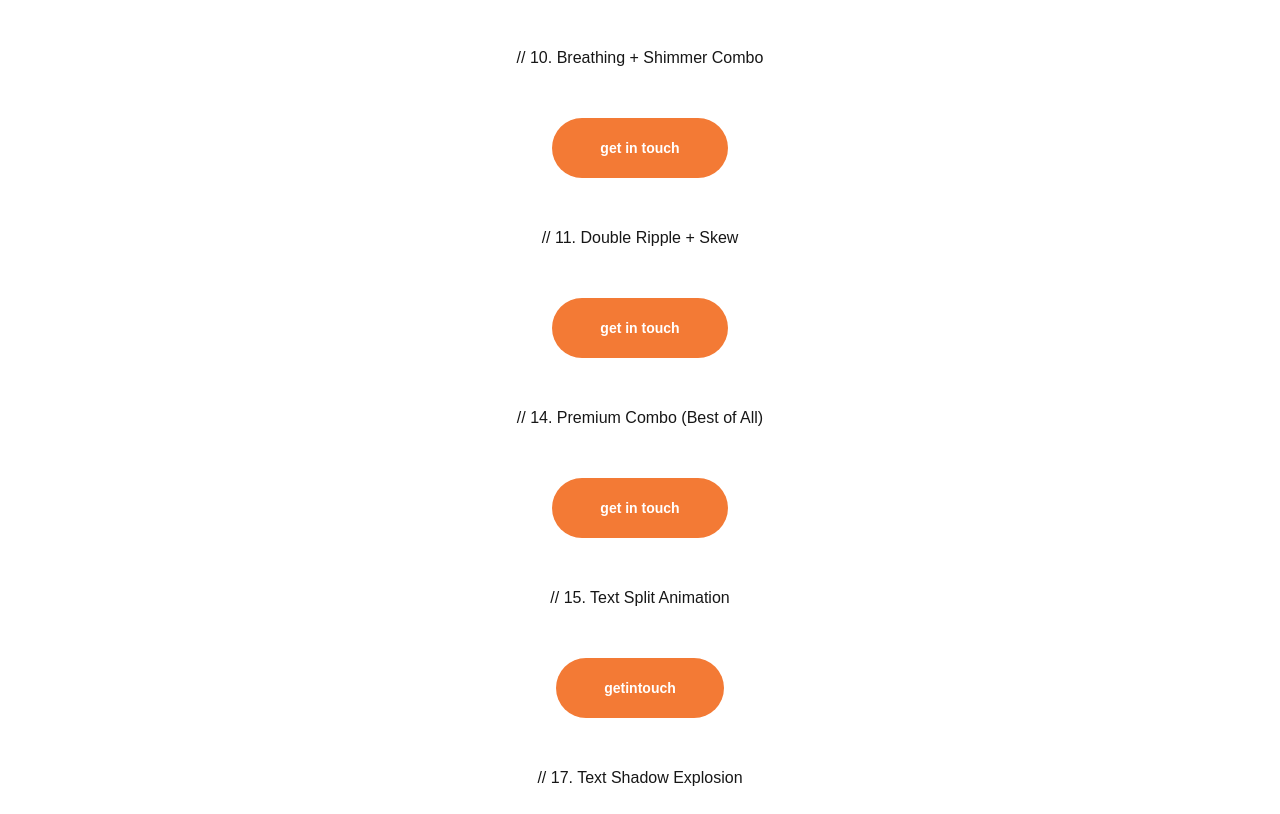
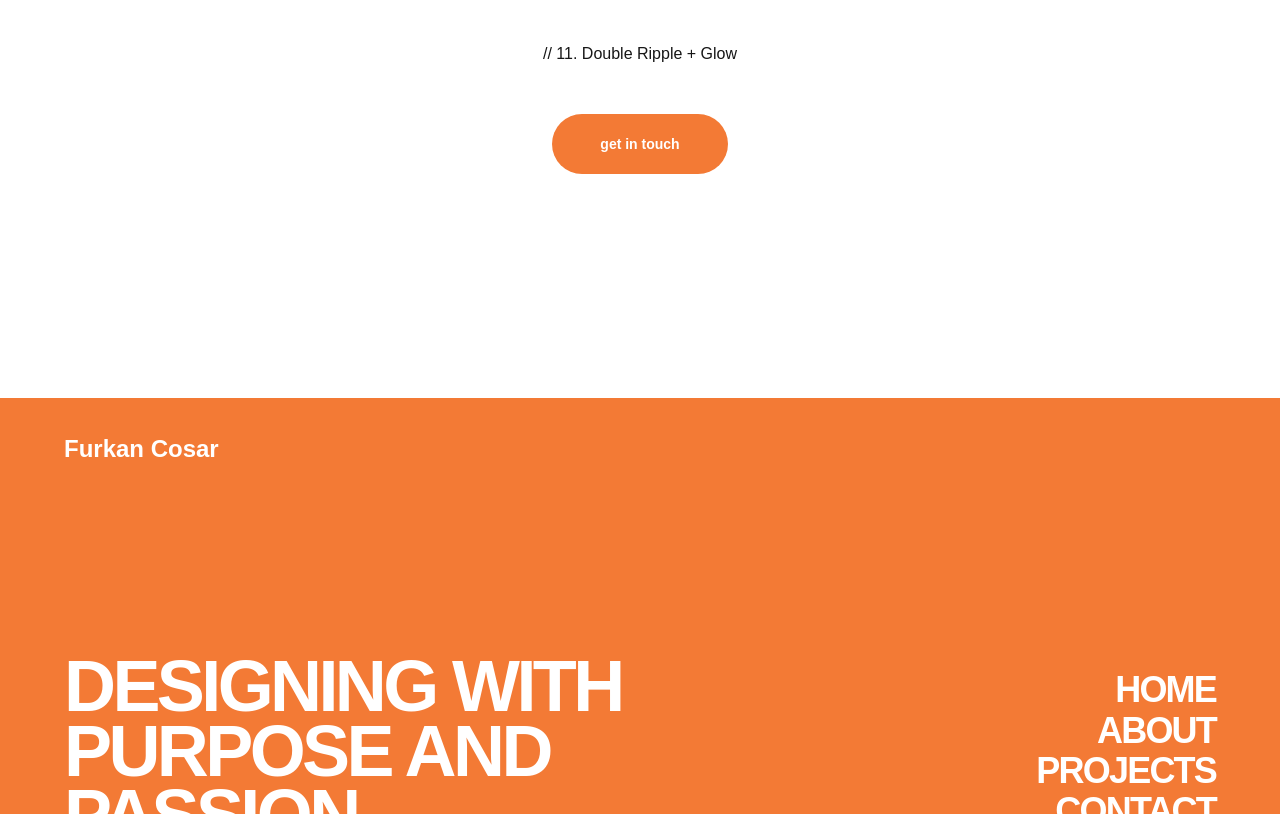
Before and after one commit to Luchhass/Portfolio-app, a Next.js app: page / in a window 1280 px wide. Shown: the part 4868-5682 px from the top of the page. Built offline with nearby package versions, Linux system fonts and the light colour scheme.

Commit message:
some buttons are deleted

```diff
--- a/src/components/ContactBanner.jsx
+++ b/src/components/ContactBanner.jsx
@@ -34,13 +34,6 @@ export default function ContactBanner() {
           to work
         </h1>
       </div>
-      // 00. Original
-      <Link
-        href="/contact"
-        className="bg-[#f37a35] px-12 py-5 text-sm font-semibold rounded-full text-white md:text-md"
-      >
-        get in touch
-      </Link>
       // 01. Ripple + Shimmer Combo
       <Link
         href="/contact"
@@ -55,34 +48,14 @@ export default function ContactBanner() {
           get in touch
         </span>
       </Link>
-      // 02. Triple Layer Animation
-      <Link
-        href="/contact"
-        className="relative overflow-hidden bg-[#f37a35] px-12 py-5 text-sm font-semibold rounded-full text-white md:text-md group transition-all duration-300 hover:bg-[#e06b2e] hover:shadow-[0_8px_25px_rgba(243,122,53,0.4)] hover:-translate-y-1 active:scale-95 active:translate-y-0"
-      >
-        <span className="absolute inset-0 bg-gradient-to-r from-[#ff6b35] to-[#f37a35] transform -translate-x-full group-hover:translate-x-0 transition-transform duration-500 ease-out rounded-full"></span>
-        <span className="absolute top-1/2 left-1/2 w-0 h-0 bg-white/20 rounded-full -translate-x-1/2 -translate-y-1/2 group-hover:w-full group-hover:h-full group-hover:scale-150 transition-all duration-600 ease-out"></span>
-        <span className="absolute inset-0 rounded-full border-2 border-white/30 opacity-0 group-hover:opacity-100 group-hover:rotate-180 transition-all duration-700 ease-out"></span>
-        <span className="relative z-10 transition-all duration-200 group-hover:scale-105 group-hover:tracking-wide">
-          get in touch
-        </span>
-      </Link>
-      // 03. Simple Ripple Wave
-      <Link
-        href="/contact"
-        className="relative overflow-hidden bg-[#f37a35] px-12 py-5 text-sm font-semibold rounded-full text-white md:text-md group transition-all duration-300 active:scale-95"
-      >
-        <span className="absolute inset-0 bg-white/20 scale-0 group-hover:scale-100 rounded-full transition-transform duration-500 origin-center"></span>
-        <span className="relative z-10">get in touch</span>
-      </Link>
-      // 04. Pure Glow Effect
+      // 02. Pure Glow Effect
       <Link
         href="/contact"
         className="bg-[#f37a35] px-12 py-5 text-sm font-semibold rounded-full text-white md:text-md transition-all duration-300 hover:shadow-[0_0_30px_rgba(243,122,53,0.6)] hover:scale-105 active:scale-95"
       >
         get in touch
       </Link>
-      // 05. Shimmer Sweep Only
+      // 03. Shimmer Sweep Only
       <Link
         href="/contact"
         className="relative overflow-hidden bg-[#f37a35] px-12 py-5 text-sm font-semibold rounded-full text-white md:text-md group transition-all duration-300 hover:scale-105 active:scale-95"
@@ -90,7 +63,7 @@ export default function ContactBanner() {
         <span className="absolute inset-0 bg-gradient-to-r from-transparent via-white/30 to-transparent -skew-x-12 -translate-x-full group-hover:translate-x-full transition-transform duration-700"></span>
         <span className="relative z-10">get in touch</span>
       </Link>
-      // 06. Multi-Layer Ripple
+      // 04. Multi-Layer Ripple
       <Link
         href="/contact"
         className="relative overflow-hidden bg-[#f37a35] px-12 py-5 text-sm font-semibold rounded-full text-white md:text-md group transition-all duration-300 hover:scale-105 hover:shadow-lg active:scale-95"
@@ -101,50 +74,7 @@ export default function ContactBanner() {
           get in touch
         </span>
       </Link>
-      // 07. Layered Ripple + Text Wave
-      <Link
-        href="/contact"
-        className="relative overflow-hidden bg-[#f37a35] px-12 py-5 text-sm font-semibold rounded-full text-white md:text-md group transition-all duration-300 hover:scale-105 active:scale-95"
-      >
-        <span className="absolute top-1/2 left-1/2 w-0 h-0 bg-white/15 rounded-full -translate-x-1/2 -translate-y-1/2 group-hover:w-full group-hover:h-full group-hover:scale-150 transition-all duration-500"></span>
-        <span className="relative z-10 group-hover:scale-105 group-hover:tracking-wider transition-all duration-300">
-          get in touch
-        </span>
-      </Link>
-      // 08. Border Pulse + Content Shift
-      <Link
-        href="/contact"
-        className="relative bg-[#f37a35] px-12 py-5 text-sm font-semibold rounded-full text-white md:text-md group transition-all duration-300 hover:scale-105 hover:shadow-lg active:scale-95 border-2 border-transparent hover:border-white/30"
-      >
-        <span className="relative z-10 group-hover:scale-110 group-hover:font-bold transition-all duration-200">
-          get in touch
-        </span>
-      </Link>
-      // 09. Multi-Shadow + Scale
-      <Link
-        href="/contact"
-        className="bg-[#f37a35] px-12 py-5 text-sm font-semibold rounded-full text-white md:text-md transition-all duration-300 hover:scale-105 hover:shadow-[0_5px_15px_rgba(243,122,53,0.3),0_10px_30px_rgba(243,122,53,0.2)] active:scale-95"
-      >
-        get in touch
-      </Link>
-      // 10. Breathing + Shimmer Combo
-      <Link
-        href="/contact"
-        className="relative overflow-hidden bg-[#f37a35] px-12 py-5 text-sm font-semibold rounded-full text-white md:text-md group transition-all duration-300 hover:animate-pulse hover:scale-105 active:scale-95"
-      >
-        <span className="absolute inset-0 bg-gradient-to-r from-transparent via-white/30 to-transparent -translate-x-full group-hover:translate-x-full transition-transform duration-800"></span>
-        <span className="relative z-10">get in touch</span>
-      </Link>
-      // 11. Double Ripple + Skew
-      <Link
-        href="/contact"
-        className="relative overflow-hidden bg-[#f37a35] px-12 py-5 text-sm font-semibold rounded-full text-white md:text-md group transition-all duration-300 hover:scale-105 hover:-skew-x-3 hover:shadow-lg active:scale-95 active:skew-x-0"
-      >
-        <span className="absolute inset-0 bg-white/20 scale-0 group-hover:scale-100 rounded-full transition-transform duration-300 origin-center"></span>
-        <span className="absolute inset-0 bg-white/10 scale-0 group-hover:scale-125 rounded-full transition-transform duration-500 delay-150 origin-center"></span>
-        <span className="relative z-10">get in touch</span>
-      </Link>
-      // 14. Premium Combo (Best of All)
+      // 05. Premium Combo (Best of All)
       <Link
         href="/contact"
         className="relative overflow-hidden bg-[#f37a35] px-12 py-5 text-sm font-semibold rounded-full text-white md:text-md group transition-all duration-300 hover:scale-105 hover:shadow-[0_8px_25px_rgba(243,122,53,0.4)] hover:-translate-y-1 active:scale-95 active:translate-y-0"
@@ -156,93 +86,7 @@ export default function ContactBanner() {
           get in touch
         </span>
       </Link>
-      // 15. Text Split Animation
-      <Link
-        href="/contact"
-        className="bg-[#f37a35] px-12 py-5 text-sm font-semibold rounded-full text-white md:text-md group transition-all duration-300 hover:scale-105 active:scale-95"
-      >
-        <span
-          className="inline-block group-hover:animate-bounce"
-          style={{ animationDelay: "0ms" }}
-        >
-          g
-        </span>
-        <span
-          className="inline-block group-hover:animate-bounce"
-          style={{ animationDelay: "100ms" }}
-        >
-          e
-        </span>
-        <span
-          className="inline-block group-hover:animate-bounce"
-          style={{ animationDelay: "200ms" }}
-        >
-          t
-        </span>
-        <span
-          className="inline-block group-hover:animate-bounce"
-          style={{ animationDelay: "100ms" }}
-        >
-          {" "}
-        </span>
-        <span
-          className="inline-block group-hover:animate-bounce"
-          style={{ animationDelay: "300ms" }}
-        >
-          i
-        </span>
-        <span
-          className="inline-block group-hover:animate-bounce"
-          style={{ animationDelay: "400ms" }}
-        >
-          n
-        </span>
-        <span
-          className="inline-block group-hover:animate-bounce"
-          style={{ animationDelay: "200ms" }}
-        >
-          {" "}
-        </span>
-        <span
-          className="inline-block group-hover:animate-bounce"
-          style={{ animationDelay: "500ms" }}
-        >
-          t
-        </span>
-        <span
-          className="inline-block group-hover:animate-bounce"
-          style={{ animationDelay: "600ms" }}
-        >
-          o
-        </span>
-        <span
-          className="inline-block group-hover:animate-bounce"
-          style={{ animationDelay: "400ms" }}
-        >
-          u
-        </span>
-        <span
-          className="inline-block group-hover:animate-bounce"
-          style={{ animationDelay: "700ms" }}
-        >
-          c
-        </span>
-        <span
-          className="inline-block group-hover:animate-bounce"
-          style={{ animationDelay: "800ms" }}
-        >
-          h
-        </span>
-      </Link>
-      // 17. Text Shadow Explosion
-      <Link
-        href="/contact"
-        className="bg-[#f37a35] px-12 py-5 text-sm font-semibold rounded-full text-white md:text-md transition-all duration-300 hover:scale-105 active:scale-95 hover:text-shadow-[2px_2px_8px_rgba(0,0,0,0.5)]"
-        style={{ "--tw-text-shadow": "2px 2px 8px rgba(0,0,0,0.5)" }}
-      >
-        get in touch
-      </Link>
-      // 26. Text Slide Up/Down
+      // 06. Text Slide Up/Down
       <Link
         href="/contact"
         className="relative overflow-hidden bg-[#f37a35] px-12 py-5 text-sm font-semibold rounded-full text-white md:text-md group transition-all duration-300 hover:scale-105 active:scale-95"
@@ -254,129 +98,7 @@ export default function ContactBanner() {
           contact us!
         </span>
       </Link>
-      // 28. Text Rotation
-      <Link
-        href="/contact"
-        className="bg-[#f37a35] px-12 py-5 text-sm font-semibold rounded-full text-white md:text-md group transition-all duration-300 hover:scale-105 active:scale-95"
-      >
-        <span className="inline-block group-hover:rotate-12 transition-transform duration-300">
-          get in touch
-        </span>
-      </Link>
-      // 31. Text Spacing Extreme
-      <Link
-        href="/contact"
-        className="bg-[#f37a35] px-12 py-5 text-sm font-semibold rounded-full text-white md:text-md transition-all duration-500 hover:tracking-[0.5em] hover:scale-105 active:scale-95"
-      >
-        get in touch
-      </Link>
-      // 40. Text Vertical Align
-      <Link
-        href="/contact"
-        className="bg-[#f37a35] px-12 py-5 text-sm font-semibold rounded-full text-white md:text-md group transition-all duration-300 hover:scale-105 active:scale-95"
-      >
-        <span className="inline-block group-hover:-translate-y-1 transition-transform duration-200">
-          get
-        </span>
-        <span className="inline-block"> in </span>
-        <span className="inline-block group-hover:translate-y-1 transition-transform duration-200">
-          touch
-        </span>
-      </Link>
-      // 45. Text Flip Animation
-      <Link
-        href="/contact"
-        className="bg-[#f37a35] px-12 py-5 text-sm font-semibold rounded-full text-white md:text-md group transition-all duration-300 hover:scale-105 active:scale-95"
-      >
-        <span className="inline-block group-hover:rotate-y-180 transition-transform duration-500">
-          get in touch
-        </span>
-      </Link>
-      // 47. Text Wave Effect
-      <Link
-        href="/contact"
-        className="bg-[#f37a35] px-12 py-5 text-sm font-semibold rounded-full text-white md:text-md group transition-all duration-300 hover:scale-105 active:scale-95"
-      >
-        <span
-          className="inline-block group-hover:animate-bounce"
-          style={{ animationDelay: "0ms" }}
-        >
-          g
-        </span>
-        <span
-          className="inline-block group-hover:animate-bounce"
-          style={{ animationDelay: "50ms" }}
-        >
-          e
-        </span>
-        <span
-          className="inline-block group-hover:animate-bounce"
-          style={{ animationDelay: "100ms" }}
-        >
-          t
-        </span>
-        <span className="inline-block"> </span>
-        <span
-          className="inline-block group-hover:animate-bounce"
-          style={{ animationDelay: "150ms" }}
-        >
-          i
-        </span>
-        <span
-          className="inline-block group-hover:animate-bounce"
-          style={{ animationDelay: "200ms" }}
-        >
-          n
-        </span>
-        <span className="inline-block"> </span>
-        <span
-          className="inline-block group-hover:animate-bounce"
-          style={{ animationDelay: "250ms" }}
-        >
-          t
-        </span>
-        <span
-          className="inline-block group-hover:animate-bounce"
-          style={{ animationDelay: "300ms" }}
-        >
-          o
-        </span>
-        <span
-          className="inline-block group-hover:animate-bounce"
-          style={{ animationDelay: "350ms" }}
-        >
-          u
-        </span>
-        <span
-          className="inline-block group-hover:animate-bounce"
-          style={{ animationDelay: "400ms" }}
-        >
-          c
-        </span>
-        <span
-          className="inline-block group-hover:animate-bounce"
-          style={{ animationDelay: "450ms" }}
-        >
-          h
-        </span>
-      </Link>
-      // 48. Magnetic Field Effect
-      <Link
-        href="/contact"
-        className="bg-[#f37a35] px-12 py-5 text-sm font-semibold rounded-full text-white md:text-md transition-all duration-300 hover:scale-105 hover:shadow-[0_0_0_4px_rgba(243,122,53,0.3),0_0_0_8px_rgba(243,122,53,0.2),0_0_0_12px_rgba(243,122,53,0.1)] active:scale-95"
-      >
-        get in touch
-      </Link>
-      // 49. Text Glitch Effect
-      <Link
-        href="/contact"
-        className="bg-[#f37a35] px-12 py-5 text-sm font-semibold rounded-full text-white md:text-md group transition-all duration-300 hover:scale-105 active:scale-95"
-      >
-        <span className="group-hover:animate-pulse group-hover:text-shadow-[2px_0_#ff0000,-2px_0_#00ffff] transition-all duration-200">
-          get in touch
-        </span>
-      </Link>
-      // 50. Ultimate Premium Button
+      // 07. Ultimate Premium Button
       <Link
         href="/contact"
         className="relative overflow-hidden bg-gradient-to-r from-[#f37a35] to-[#e06b2e] px-12 py-5 text-sm font-semibold rounded-full text-white md:text-md group transition-all duration-500 hover:scale-105 hover:shadow-[0_10px_30px_rgba(243,122,53,0.4)] hover:-translate-y-2 active:scale-95 active:translate-y-0"
@@ -388,6 +110,51 @@ export default function ContactBanner() {
           get in touch
         </span>
       </Link>
+      // 08. Triple Ring Pulse Green
+      <Link
+        href="/contact"
+        className="relative overflow-hidden bg-[#f37a35] px-12 py-5 text-sm font-semibold rounded-full text-white md:text-md group transition-all duration-300 hover:scale-105 active:scale-95"
+      >
+        <span className="absolute inset-0 bg-white/20 scale-0 group-hover:scale-100 rounded-full transition-transform duration-400 origin-center"></span>
+        <span className="absolute inset-0 bg-white/10 scale-0 group-hover:scale-110 rounded-full transition-transform duration-600 delay-100 origin-center"></span>
+        <span className="absolute inset-0 border-2 border-white/30 rounded-full scale-0 group-hover:scale-125 transition-transform duration-800 delay-200"></span>
+        <span className="relative z-10 group-hover:scale-105 transition-transform duration-200">
+          get in touch
+        </span>
+      </Link>
+      // 09. Split Slide Effect Gray to Purple/Pink
+      <Link
+        href="/contact"
+        className="relative overflow-hidden bg-[#f37a35] px-12 py-5 text-sm font-semibold rounded-full text-white md:text-md group transition-all duration-300 hover:scale-105 active:scale-95"
+      >
+        <span className="absolute inset-0 bg-gradient-to-r from-purple-500 to-pink-500 -translate-x-44 group-hover:translate-x-0 transition-transform duration-500"></span>
+        <span className="relative z-10 group-hover:scale-105 transition-transform duration-200">
+          get in touch
+        </span>
+      </Link>
+      // 10. Shimmer Wave Effect Emerald
+      <Link
+        href="/contact"
+        className="relative overflow-hidden bg-[#f37a35] px-12 py-5 text-sm font-semibold rounded-full text-white md:text-md group transition-all duration-300 hover:scale-105 hover:shadow-lg active:scale-95"
+      >
+        <span className="absolute inset-0 bg-gradient-to-r from-transparent via-white/25 to-transparent -skew-x-12 -translate-x-full group-hover:translate-x-full transition-transform duration-800"></span>
+        <span className="absolute inset-0 bg-gradient-to-r from-transparent via-white/15 to-transparent -skew-x-12 -translate-x-full group-hover:translate-x-full transition-transform duration-600 delay-200"></span>
+        <span className="relative z-10 group-hover:scale-105 transition-transform duration-200">
+          get in touch
+        </span>
+      </Link>
+      // 11. Double Ripple + Glow
+      <Link
+        href="/contact"
+        className="relative overflow-hidden bg-[#f37a35] px-12 py-5 text-sm font-semibold rounded-full text-white md:text-md group transition-all duration-300 hover:scale-105 hover:shadow-[0_0_30px_rgba(249,115,22,0.5)] active:scale-95"
+      >
+        <span className="absolute inset-0 bg-white/15 scale-0 group-hover:scale-100 rounded-full transition-transform duration-400 origin-center"></span>
+        <span className="absolute inset-0 bg-white/10 scale-0 group-hover:scale-125 rounded-full transition-transform duration-600 delay-150 origin-center"></span>
+        <span className="absolute inset-0 bg-gradient-to-r from-transparent via-white/20 to-transparent -skew-x-12 -translate-x-full group-hover:translate-x-full transition-transform duration-700"></span>
+        <span className="relative z-10 group-hover:scale-105 group-hover:tracking-wide transition-all duration-200">
+          get in touch
+        </span>
+      </Link>
     </div>
   );
 }
```
